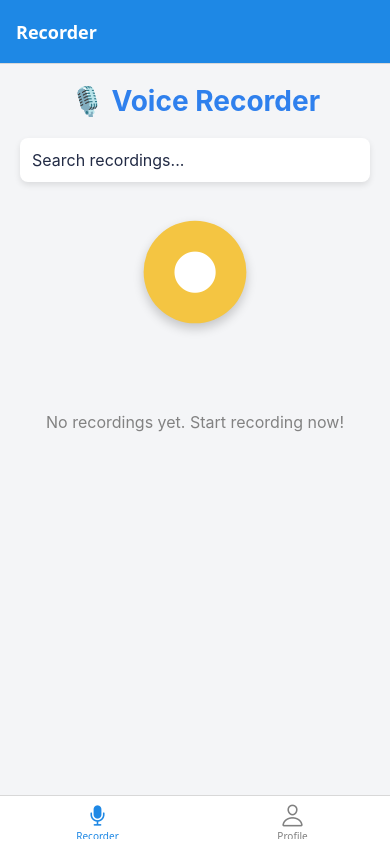
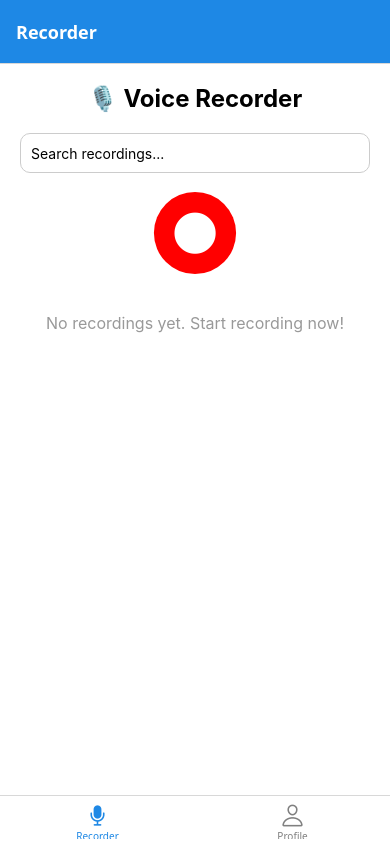
Before and after one commit to Chad96/-React-Native-Audio-Recorder-24, a React Native app: screen /Recorder in a window 390 px wide. Built offline with nearby package versions, Linux system fonts and the light colour scheme.

Commit message:
styles improved

```diff
--- a/screens/RecorderScreen.js
+++ b/screens/RecorderScreen.js
@@ -13,9 +13,8 @@ export default function RecorderScreen() {
   const [playingSound, setPlayingSound] = React.useState(null);
   const [currentPlaybackPosition, setCurrentPlaybackPosition] = React.useState(0);
   const [soundDuration, setSoundDuration] = React.useState(0);
-  const [searchQuery, setSearchQuery] = React.useState(''); // State for search query
+  const [searchQuery, setSearchQuery] = React.useState('');
 
-  // Function to rename a recording
   const renameRecording = (index) => {
     Alert.prompt(
       'Rename Recording',
@@ -30,18 +29,37 @@ export default function RecorderScreen() {
           onPress: (newName) => {
             setRecordings((prevRecordings) => {
               const updatedRecordings = [...prevRecordings];
-              updatedRecordings[index].name = newName; // Update name of the recording
+              updatedRecordings[index].name = newName;
               return updatedRecordings;
             });
           },
         },
       ],
       'plain-text',
-      recordings[index].name || `Recording #${index + 1}`, // Default name
+      recordings[index].name || `Recording #${index + 1}`
     );
   };
 
-  // Function to filter recordings based on search query
+  const deleteRecording = (index) => {
+    Alert.alert(
+      'Delete Recording',
+      'Are you sure you want to delete this recording?',
+      [
+        { text: 'Cancel', style: 'cancel' },
+        {
+          text: 'Delete',
+          onPress: () => {
+            setRecordings((prevRecordings) => {
+              const updatedRecordings = prevRecordings.filter((_, i) => i !== index);
+              return updatedRecordings;
+            });
+          },
+          style: 'destructive',
+        },
+      ]
+    );
+  };
+
   const filteredRecordings = recordings.filter((recording) =>
     recording.name.toLowerCase().includes(searchQuery.toLowerCase())
   );
@@ -75,12 +93,12 @@ export default function RecorderScreen() {
 
     await recording.stopAndUnloadAsync();
     const { sound, status } = await recording.createNewLoadedSoundAsync();
-    setSoundDuration(status.durationMillis); // Save the total duration of the sound
+    setSoundDuration(status.durationMillis);
 
     setRecordings((prev) => [
       ...prev,
       {
-        name: `Recording #${prev.length + 1}`, // Default name
+        name: `Recording #${prev.length + 1}`,
         sound: sound,
         duration: getDurationFormatted(status.durationMillis),
         file: recording.getURI(),
@@ -123,10 +141,8 @@ export default function RecorderScreen() {
     await sound.replayAsync();
   }
 
-  // Function to handle slider change
   const onSliderValueChange = async (value) => {
     if (playingSound) {
-      // Seek the playback to the new position
       await playingSound.setPositionAsync(value);
       setCurrentPlaybackPosition(value);
     }
@@ -144,10 +160,8 @@ export default function RecorderScreen() {
 
   return (
     <View style={styles.container}>
-      {/* Header */}
       <Text style={styles.header}>🎙️ Voice Recorder</Text>
 
-      {/* Search Bar */}
       <TextInput
         style={styles.searchBar}
         placeholder="Search recordings..."
@@ -155,7 +169,6 @@ export default function RecorderScreen() {
         onChangeText={setSearchQuery}
       />
 
-      {/* Recording Timer */}
       {recording && (
         <View style={styles.timerContainer}>
           <Text style={styles.durationText}>
@@ -164,14 +177,12 @@ export default function RecorderScreen() {
         </View>
       )}
 
-      {/* Playback Timer */}
       {playingSound && (
         <View>
           <Text style={styles.durationText}>
-            Playing: {getDurationFormatted(currentPlaybackPosition)} / {getDurationFormatted(soundDuration)}
+            Playing: {getDurationFormatted(currentPlaybackPosition)} /{' '}
+            {getDurationFormatted(soundDuration)}
           </Text>
-
-          {/* Playback Slider */}
           <Slider
             style={styles.slider}
             minimumValue={0}
@@ -185,7 +196,6 @@ export default function RecorderScreen() {
         </View>
       )}
 
-      {/* Recording Controls */}
       <View style={styles.controlsContainer}>
         {recording ? (
           <>
@@ -212,26 +222,33 @@ export default function RecorderScreen() {
         )}
       </View>
 
-      {/* Recordings List */}
       <FlatList
-        data={filteredRecordings} // Use filtered recordings based on search query
+        data={filteredRecordings}
         renderItem={({ item, index }) => (
           <View style={styles.recordingCard}>
             <Text style={styles.recordingText}>
               {item.name} | {item.duration}
             </Text>
+            <View style={styles.iconsContainer}>
               <TouchableOpacity
-              style={styles.playButton}
+                style={styles.iconButton}
                 onPress={() => playRecording(item.sound)}
               >
-              <Icon name="play-circle-filled" size={40} color="#00BFA5" />
+                <Icon name="play-circle-filled" size={30} color="#00BFA5" />
               </TouchableOpacity>
               <TouchableOpacity
-              style={styles.renameButton}
-              onPress={() => renameRecording(index)} // Rename recording
+                style={styles.iconButton}
+                onPress={() => renameRecording(index)}
               >
-              <Icon name="edit" size={30} color="#FF9800" />
+                <Icon name="edit" size={25} color="#FF9800" />
               </TouchableOpacity>
+              <TouchableOpacity
+                style={styles.iconButton}
+                onPress={() => deleteRecording(index)}
+              >
+                <Icon name="delete" size={25} color="#D32F2F" />
+              </TouchableOpacity>
+            </View>
           </View>
         )}
         keyExtractor={(item, index) => index.toString()}
@@ -243,7 +260,6 @@ export default function RecorderScreen() {
         style={styles.recordingsList}
       />
 
-      {/* Clear Button */}
       {recordings.length > 0 && (
         <TouchableOpacity style={styles.clearButton} onPress={clearRecordings}>
           <Text style={styles.clearButtonText}>Clear All Recordings</Text>
--- a/styles.js
+++ b/styles.js
@@ -1,149 +1,99 @@
 import { StyleSheet } from 'react-native';
 
-const styles = StyleSheet.create({
+export default StyleSheet.create({
   container: {
     flex: 1,
-    backgroundColor: '#F4F5F7', // Neutral background
     padding: 20,
+    backgroundColor: '#FFF',
   },
   header: {
-    fontSize: 28,
+    fontSize: 24,
     fontWeight: 'bold',
-    color: '#2F80ED',
+    textAlign: 'center',
     marginBottom: 20,
-    textAlign: 'center',
+  },
+  searchBar: {
+    height: 40,
+    borderColor: '#CCC',
+    borderWidth: 1,
+    borderRadius: 10,
+    paddingHorizontal: 10,
+    marginBottom: 20,
   },
   timerContainer: {
     alignItems: 'center',
-    marginBottom: 30,
+    marginBottom: 20,
   },
-  timer: {
-    fontSize: 48,
-    fontWeight: 'bold',
-    color: '#222B45',
+  durationText: {
+    fontSize: 16,
+    color: '#333',
+  },
+  slider: {
+    height: 40,
+    marginVertical: 10,
   },
   controlsContainer: {
     flexDirection: 'row',
-    justifyContent: 'space-evenly',
-    width: '100%',
-    marginTop: 20,
+    justifyContent: 'center',
+    marginBottom: 20,
   },
   controlButton: {
-    backgroundColor: '#E0E7EF',
-    padding: 15,
-    borderRadius: 50,
+    marginHorizontal: 10,
+  },
+  recordButtonContainer: {
     alignItems: 'center',
+  },
+  recordButton: {
+    width: 80,
+    height: 80,
+    borderRadius: 40,
+    backgroundColor: 'red',
     justifyContent: 'center',
-    shadowColor: '#000',
-    shadowOpacity: 0.1,
-    shadowOffset: { width: 0, height: 3 },
-    shadowRadius: 6,
-  },
-  controlIcon: {
-    fontSize: 28,
-    color: '#2F80ED',
+    alignItems: 'center',
   },
   recordingsList: {
+    marginBottom: 20,
+  },
+  recordingCard: {
+    flexDirection: 'row',
+    justifyContent: 'space-between',
+    alignItems: 'center',
+    padding: 10,
+    marginVertical: 5,
+    borderColor: '#DDD',
+    borderWidth: 1,
+    borderRadius: 10,
+  },
+  recordingText: {
     flex: 1,
-    marginTop: 20,
+    marginRight: 10,
   },
-  recordingRow: {
+  iconsContainer: {
     flexDirection: 'row',
     alignItems: 'center',
-    backgroundColor: '#FFF',
-    padding: 16,
-    borderRadius: 16,
-    marginBottom: 12,
-    shadowColor: '#000',
-    shadowOpacity: 0.1,
-    shadowOffset: { width: 0, height: 3 },
-    shadowRadius: 6,
+    backgroundColor: '#E3F2FD',
+    borderRadius: 10,
+    paddingVertical: 5,
+    paddingHorizontal: 10,
+    justifyContent: 'space-around',
   },
-  recordingText: {
-    fontSize: 16,
-    color: '#222B45',
-    flex: 1,
-  },
-  playButton: {
-    backgroundColor: '#2F80ED',
-    paddingVertical: 8,
-    paddingHorizontal: 16,
-    borderRadius: 8,
-    marginLeft: 8,
-  },
-  playButtonText: {
-    color: '#FFF',
-    fontSize: 14,
-    fontWeight: 'bold',
-  },
-  fab: {
-    backgroundColor: '#2F80ED',
-    width: 60,
-    height: 60,
-    borderRadius: 30,
-    position: 'absolute',
-    bottom: 30,
-    right: 30,
-    justifyContent: 'center',
-    alignItems: 'center',
-    shadowColor: '#000',
-    shadowOpacity: 0.2,
-    shadowOffset: { width: 0, height: 3 },
-    shadowRadius: 6,
+  iconButton: {
+    padding: 5,
   },
   noRecordingsText: {
     textAlign: 'center',
-    color: '#828282',
+    color: '#999',
     fontSize: 16,
-    marginTop: 30,
-  },
-  recordButtonContainer: {
-    alignItems: 'center',
-    justifyContent: 'center',
-    marginBottom: 40,
-  },
-  recordButton: {
-    backgroundColor: '#F4C542', // Yellow color for the button
-    padding: 20,
-    borderRadius: 50,
-    shadowColor: '#000',
-    shadowOpacity: 0.2,
-    shadowOffset: { width: 0, height: 5 },
-    shadowRadius: 10,
-    elevation: 5,
-  },
-  searchBar: {
-    backgroundColor: '#FFF',
-    padding: 12,
-    borderRadius: 8,
-    marginBottom: 20,
-    shadowColor: '#000',
-    shadowOpacity: 0.1,
-    shadowOffset: { width: 0, height: 3 },
-    shadowRadius: 6,
-    elevation: 3,
-    fontSize: 16,
-    color: '#222B45',
+    marginVertical: 20,
   },
   clearButton: {
-    backgroundColor: '#D32F2F', // Red color for clear button
-    paddingVertical: 12,
-    paddingHorizontal: 20,
-    borderRadius: 8,
-    alignSelf: 'center',
-    marginTop: 20,
-    shadowColor: '#000',
-    shadowOpacity: 0.2,
-    shadowOffset: { width: 0, height: 3 },
-    shadowRadius: 6,
-    elevation: 5,
+    alignItems: 'center',
+    padding: 10,
+    backgroundColor: '#D32F2F',
+    borderRadius: 10,
   },
   clearButtonText: {
     color: '#FFF',
-    fontSize: 16,
     fontWeight: 'bold',
-    textAlign: 'center',
   },
 });
-
-export default styles;
```
Lines whose indentation alone changed are shown as unchanged.
